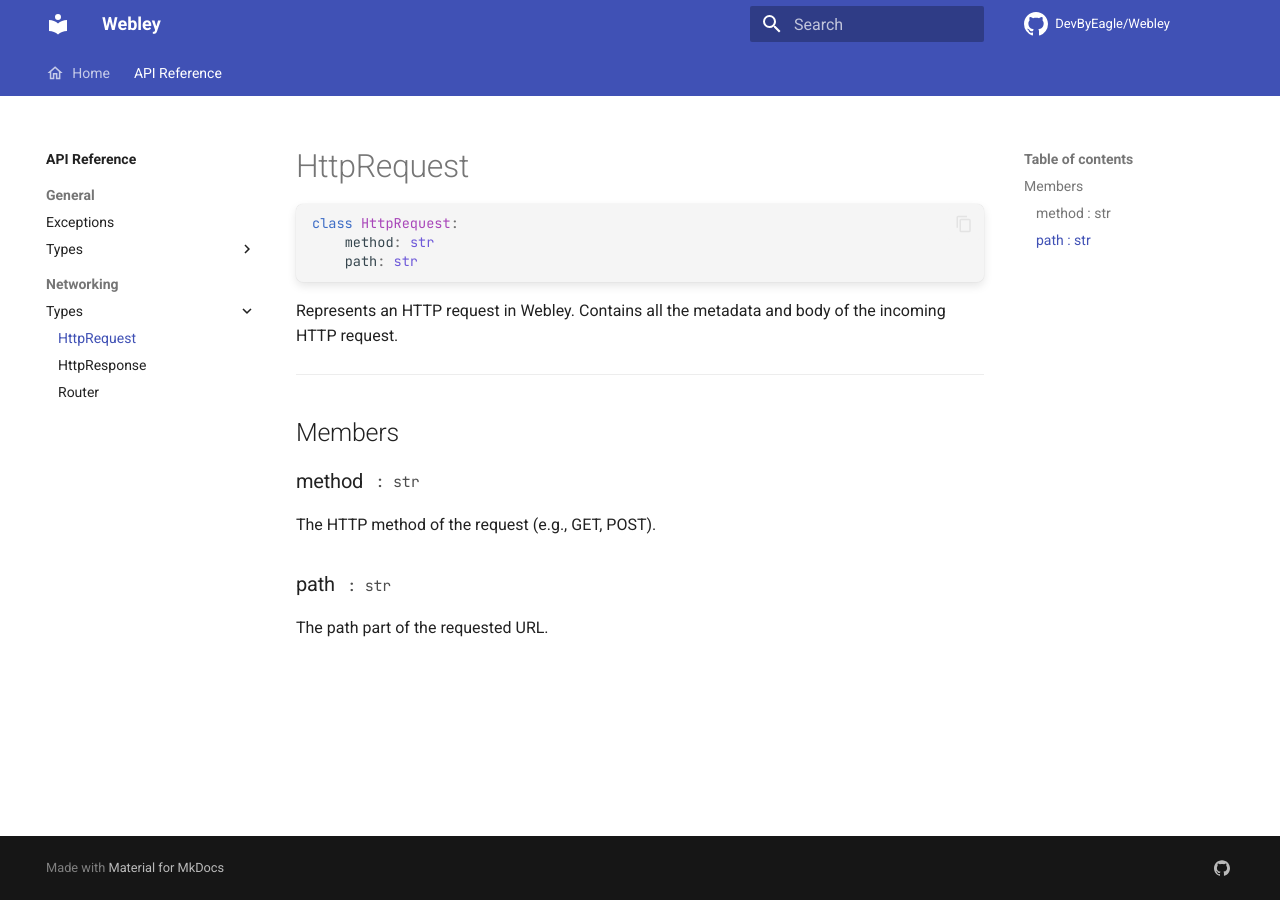
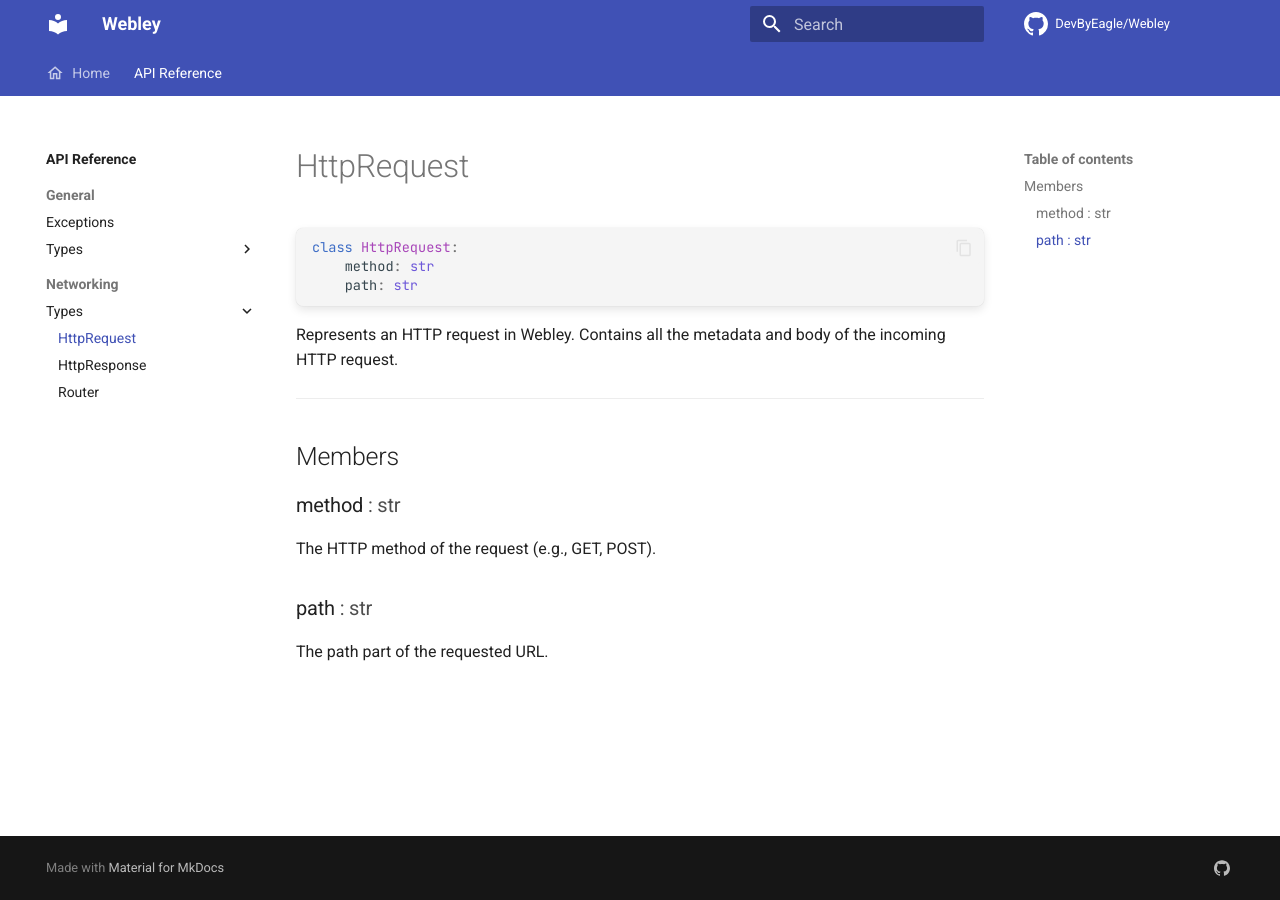
Before and after one commit to DevByEagle/Webley, an MkDocs documentation site: the page built from docs/api-reference/network/types/httprequest.md, in a window 1280 px wide. Built offline with MkDocs 1.6.1 and Material for MkDocs 9.7.7, drawn with Linux system fonts in a browser that asks for light colours; comment, search, counter and statistics services are not loaded; the version menu is left out.

Commit message:
updated cose

```diff
--- a/docs/assets/overrides/home.html
+++ /dev/null
@@ -1,5 +0,0 @@
-{% extends "base.html" %}
-
-{% block content %}
-    {{ super() }}
-{% endblock %}
--- a/docs/assets/theme/code.css
+++ b/docs/assets/theme/code.css
@@ -72,33 +72,3 @@
   box-shadow: var(--md-shadow-z1);
   border: 1px solid #3a3a3f;
 }
-
-.webley-api-header {
-  display: flex;
-  align-items: baseline;
-  margin: 0 !important;
-  flex-wrap: wrap;
-}
-
-.webley-api-header .webley-api-icon {
-  margin-right: 0.5em;
-}
-
-.webley-api-header > * {
-  flex-shrink: 0;
-}
-
-.webley-api-type {
-  vertical-align: middle;
-  font-size: calc((0.5em + 1rem) / 2);
-  flex-shrink: 0;
-
-  margin-left: 0.5em;
-
-  font-family: var(--md-code-font-family);
-  font-weight: 400;
-}
-
-.webley-api-type:not(a) {
-  opacity: 0.8;
-}
--- /dev/null
+++ b/docs/assets/theme/reference.css
@@ -0,0 +1,20 @@
+.webley-api-header {
+
+}
+
+.webley-api-header .webley-api-icon {
+
+}
+
+.webley-api-type {
+
+}
+
+.webley-api-type:not(a) {
+    opacity: 0.8;
+}
+
+.webley-api-bento {
+    column-width: 12rem;
+    column-gap: 0.5rem;
+}
--- a/mkdocs.yml
+++ b/mkdocs.yml
@@ -28,6 +28,7 @@
 
 extra_css:
   - assets/theme/code.css
+  - assets/theme/reference.css
 
 extra_javascript:
   - assets/scripts/scroll.js
```
Also changed, not shown: docs/api-reference/index.md (+5 -3 lines).
